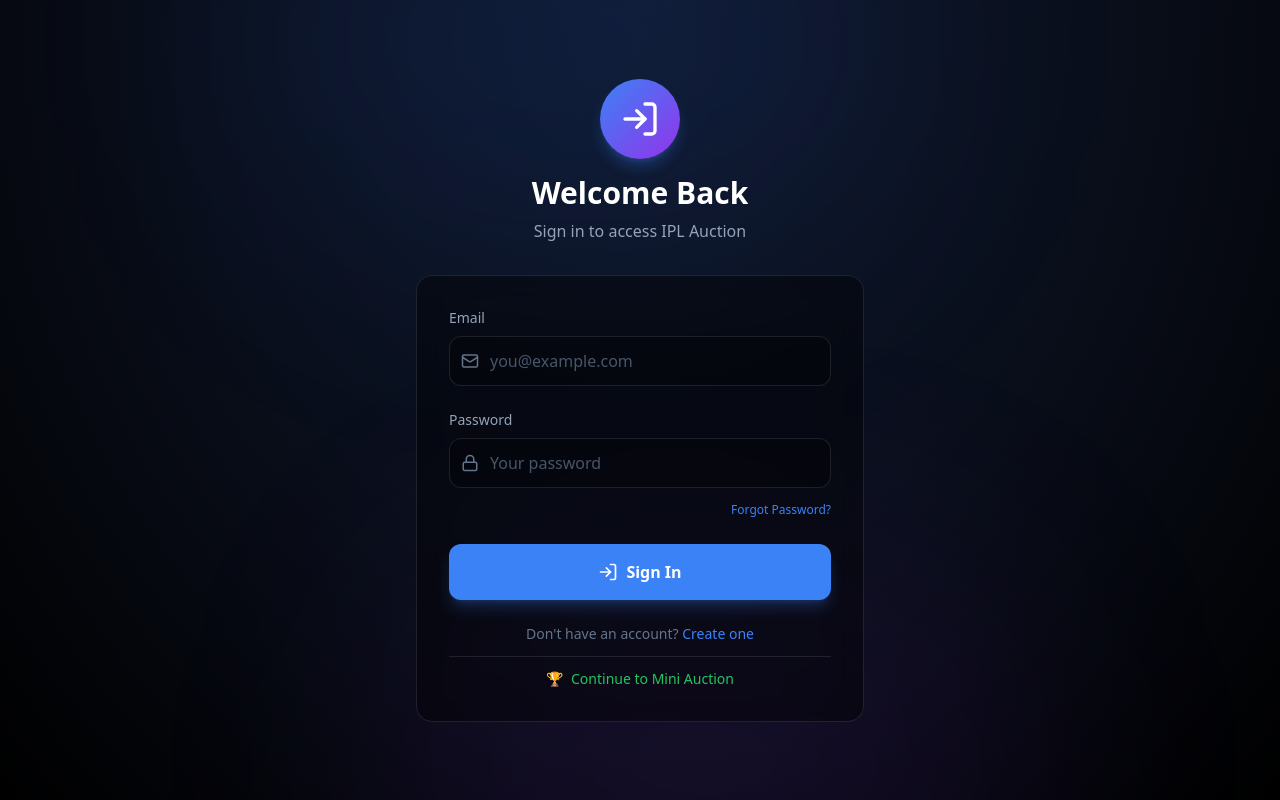
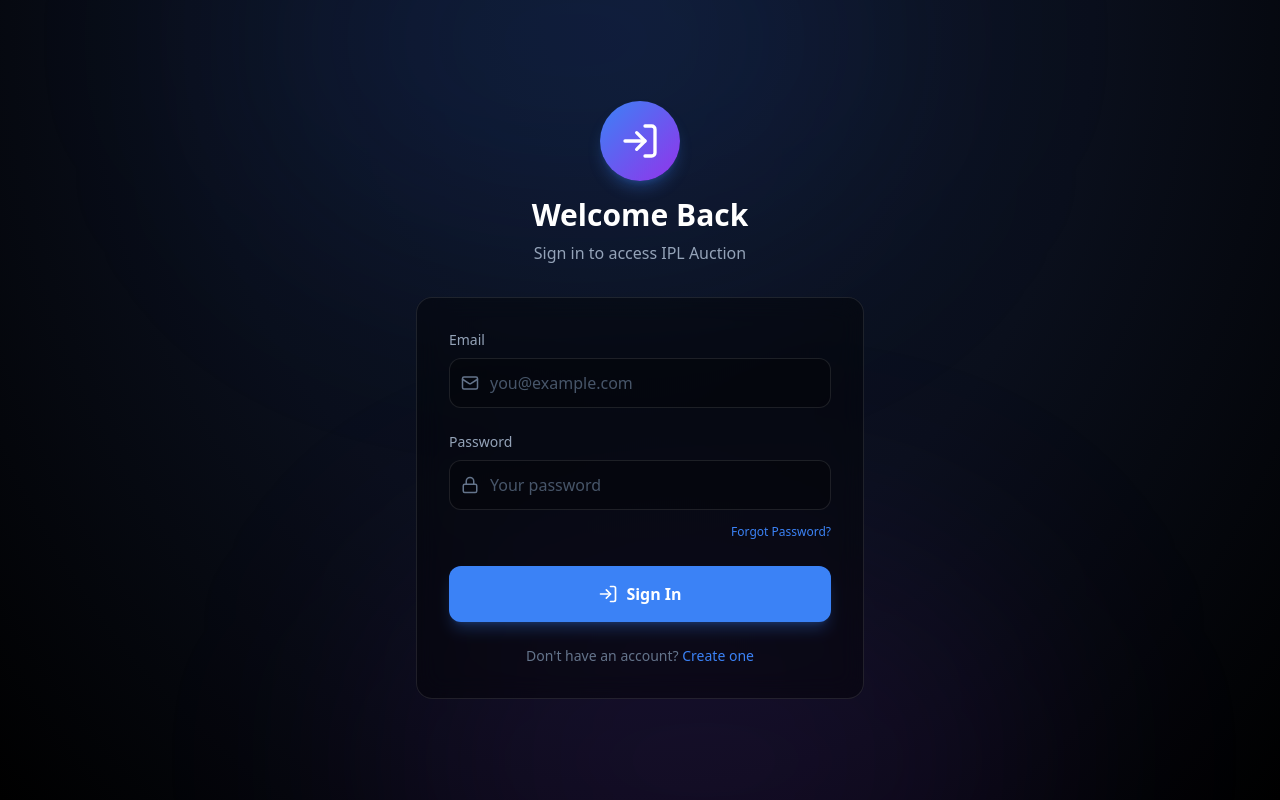
Before and after one commit to ramrajasekaran/ipl-auction, a React (Vite) app in the folder frontend/: page /login in a window 1280 px wide. Shown: the top 800 px of the page. Built offline with nearby package versions, Linux system fonts and the light colour scheme; no server answers.

Commit message:
chore: Remove Continue to MiniAuction link from Login page

```diff
--- a/frontend/src/pages/LoginPage.jsx
+++ b/frontend/src/pages/LoginPage.jsx
@@ -134,15 +134,7 @@
                                 Create one
                             </Link>
                         </p>
-                        <div className="pt-3 border-t border-white/10">
-                            <Link
-                                to="/continue-game"
-                                className="text-sm text-green-500 hover:text-green-400 font-medium flex items-center justify-center gap-2 transition-colors"
-                            >
-                                <span>🏆</span>
-                                Continue to Mini Auction
-                            </Link>
-                        </div>
+
                     </div>
                 </div>
             </motion.div>
```
